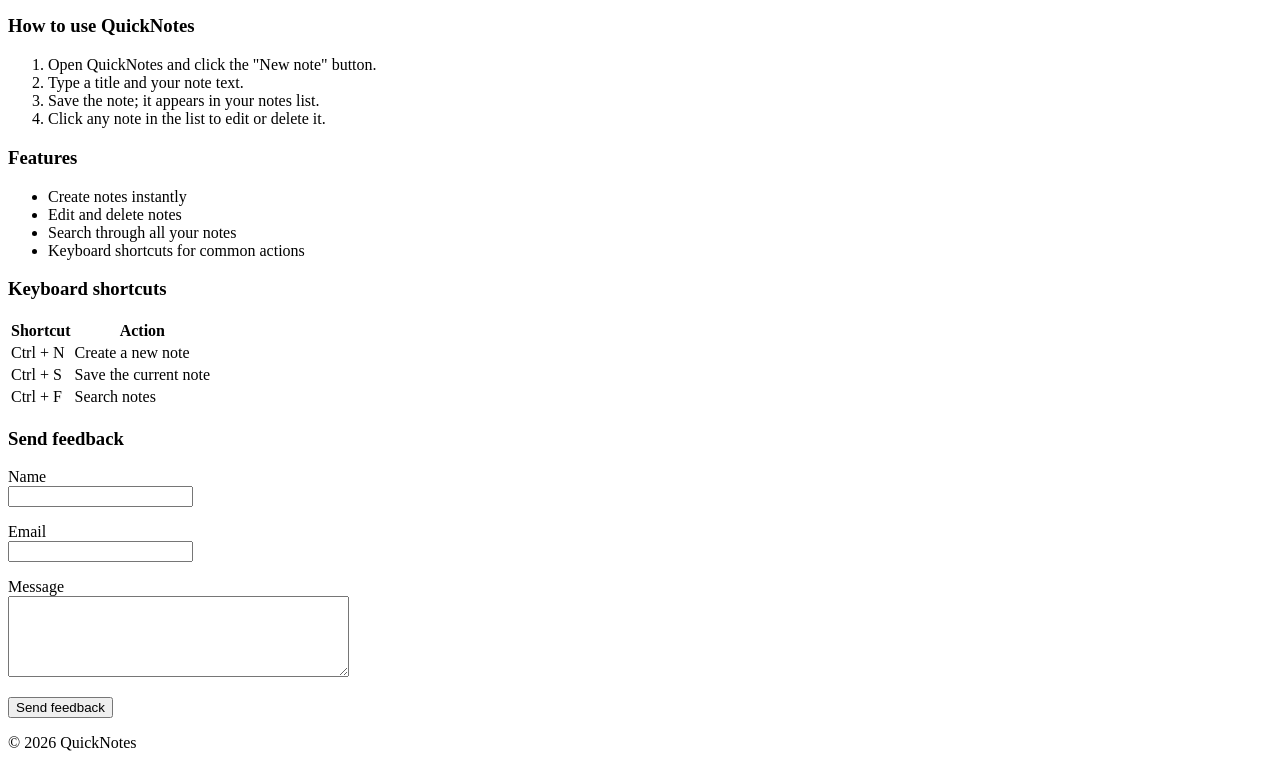
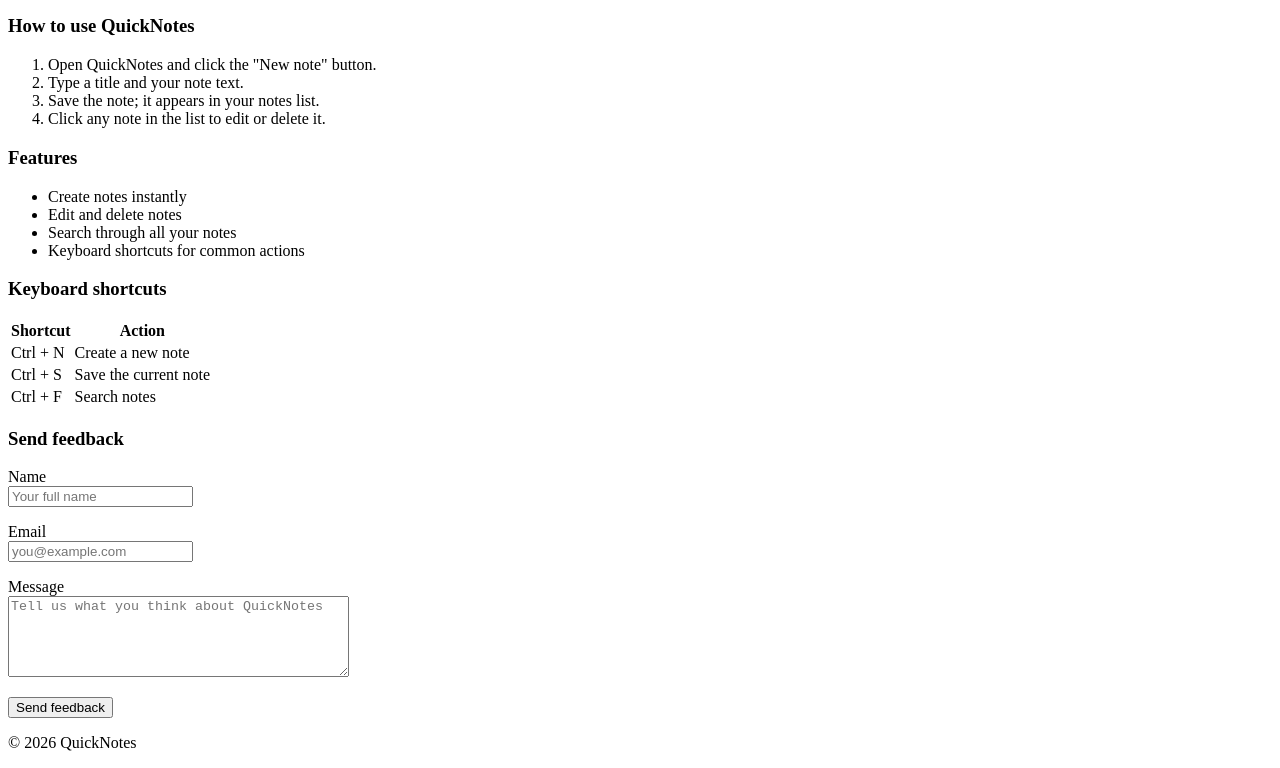
Before and after one commit to hanaDemma/web-foundations, a plain HTML site: page web-foundations-days/day1/about.html in a window 1280 px wide. Shown: the part 238-1006 px from the top of the page. Drawn offline with Linux system fonts and the light colour scheme.

Commit message:
add placeholder

```diff
--- a/web-foundations-days/day1/about.html
+++ b/web-foundations-days/day1/about.html
@@ -70,15 +70,15 @@
     <form>
     <p>
         <label for="name">Name</label><br>
-          <input type="text" id="name" name="name" required>
+        <input type="text" id="name" name="name" placeholder="Your full name" required>
     </p>
     <p>
         <label for="email">Email</label><br>
-          <input type="email" id="email" name="email" required>
+        <input type="email" id="email" name="email" placeholder="you@example.com" required>
     </p>
     <p>
         <label for="message">Message</label><br>
-          <textarea id="message" name="message" rows="5" cols="40" required></textarea>
+        <textarea id="message" name="message" rows="5" cols="40" placeholder="Tell us what you think about QuickNotes" required></textarea>
     </p>
     <button type="submit">Send feedback</button>
     </form>
```
Lines whose indentation alone changed are shown as unchanged.
